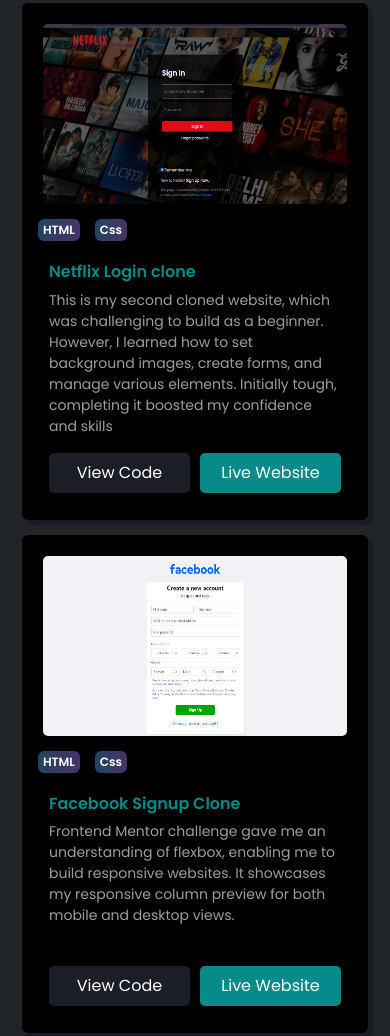
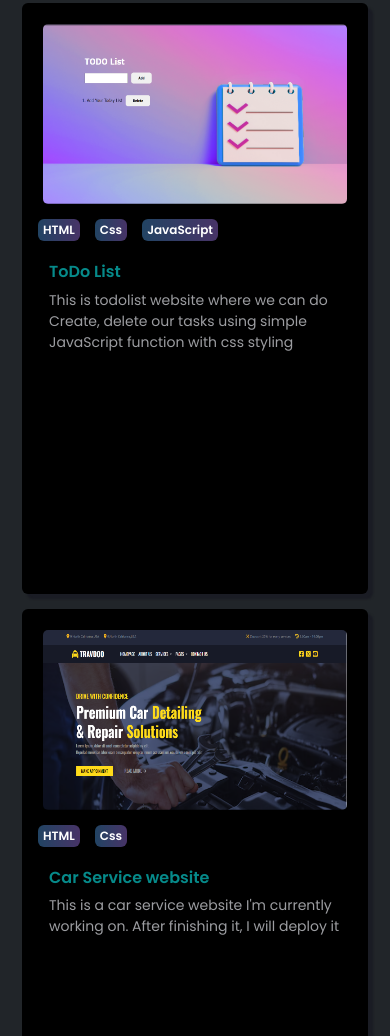
Before and after one commit to jenifer-refinej/my-portfolio-, a plain HTML site: page index.html in a window 390 px wide. Shown: the part 7851-8887 px from the top of the page. Drawn offline with nearby package versions, Linux system fonts and the light colour scheme; a web font is replaced by a local one.

Commit message:
second commit

```diff
--- a/index.html
+++ b/index.html
@@ -380,48 +380,6 @@
             </div>
         </div>
         <div class="container m-3 card-container">
-            <!--netflix clone login-->
-            <div class="card" style="width: 22rem;">
-                <img src="images/screenshot img/netflixloginclone.png" class="card-img-top" alt="photoshootevent website">
-                <div class="d-flex badge-container">
-                    <span class="badge">HTML</span>
-                    <span class="badge">Css</span>
-
-                </div>
-
-                <div class="card-body">
-                    <h5 class="card-title fw-bold">Netflix Login clone</h5>
-                    <p class="card-text">This is my second cloned website, which was challenging to build as a beginner. However, I learned how to set background images, create forms, and manage various elements. Initially tough, completing it boosted my confidence and skills</p>
-                    <div class="d-flex code-link-btn">
-                        <a href="https://github.com/jenifer-refinej/Netflixloginclone" target="_blank" class="
-                         code-btn">View Code</a>
-                        <a href="https://netflixloginclone.netlify.app/" target="_blank" class=" active-btn">Live Website</a>
-                    </div>
-
-                </div>
-            </div>
-            <!--facebook signup clone-->
-            <div class="card" style="width: 22rem;">
-                <img src="images/screenshot img/facebooksignupclone.png" class="card-img-top" alt="weather app">
-                <div class="d-flex badge-container">
-                    <span class="badge">HTML</span>
-                    <span class="badge">Css</span>
-
-
-                </div>
-
-                <div class="card-body">
-                    <h5 class="card-title fw-bold">Facebook Signup Clone</h5>
-                    <p class="card-text">Frontend Mentor challenge gave me an understanding of flexbox, enabling me to build responsive websites. It showcases my responsive column preview for both mobile and desktop views. </p>
-                    <br>
-                    <div class="d-flex code-link-btn">
-                        <a href="https://github.com/jenifer-refinej/facebooksignclone" target="_blank" class="
-                         code-btn">View Code</a>
-                        <a href="https://facebookclonesignup.netlify.app/" target="_blank" class=" active-btn">Live Website</a>
-                    </div>
-
-                </div>
-            </div>
             <!-- Todo-list -->
             <div class="card" style="width: 22rem; height:70vh;">
                 <img src="images/screenshot img/todolist.png" class="card-img-top" alt="photoshootevent website">
@@ -439,10 +397,8 @@
 
                 </div>
             </div>
-        </div>
-        <div class="container m-3 card-container">
-            <!--card servicewebsite-->
-            <div class="card" style="width: 22rem;height:70vh;">
+               <!--card servicewebsite-->
+               <div class="card" style="width: 22rem;height:70vh;">
                 <img src="images/screenshot img/carservice landingpage.png" class="card-img-top" alt="photoshootevent website">
                 <div class="d-flex badge-container">
                     <span class="badge">HTML</span>
@@ -458,6 +414,7 @@
             </div>
 
         </div>
+
     </div>
 <!-- CONTACT container starts here -->
 <div class="container-fluid contact-container p-5" id="contact">
```
